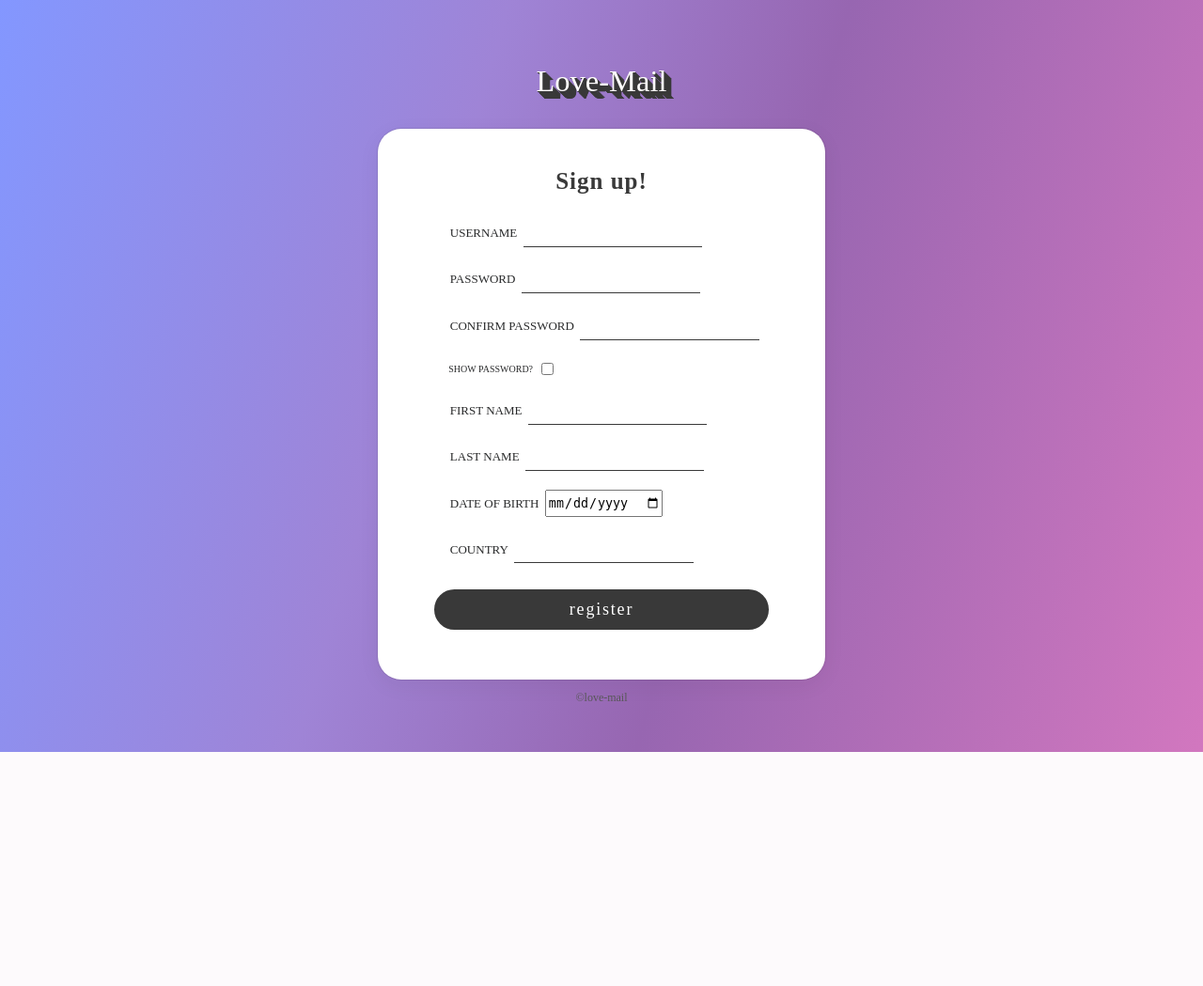
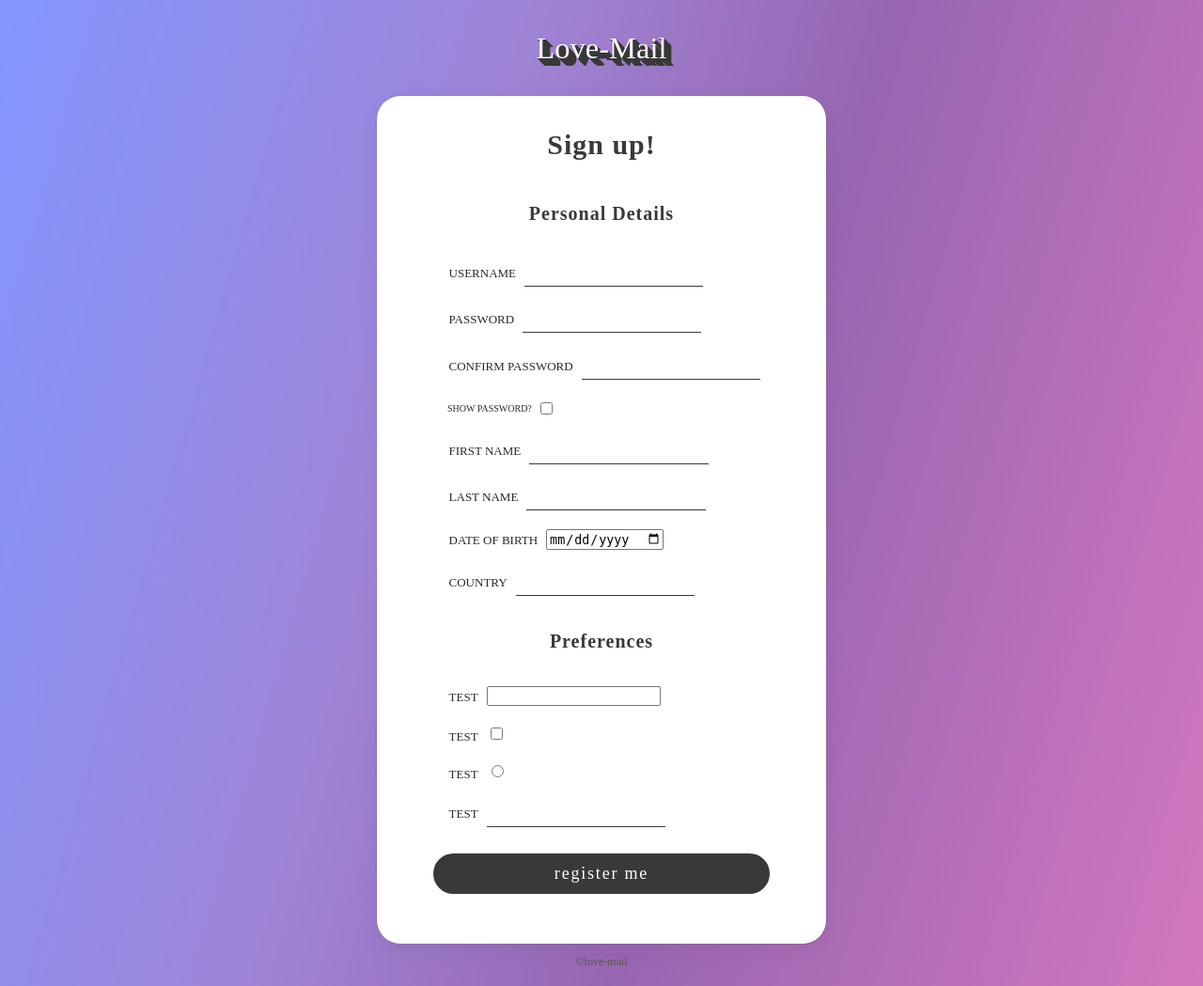
Before and after one commit to amritatwal/chatapp, a Node server app: page /register in a window 1280 px wide. Shown: the whole page at 94% size. Before the commit the page ends 800 px from the top, so only its background shows below. Run offline with Node 20, Linux system fonts and the light colour scheme.

Commit message:
added password check, additional input fields

```diff
--- a/app.js
+++ b/app.js
@@ -42,6 +42,11 @@ app.get("/register", function (req, res) {
   res.sendFile(__dirname + "/public/html/register.html");
 })
 
+// app.post('/register', function (req, res) {
+//   console.log(req.body)
+//   return;
+// })
+
 app.post("/profile", async function (req, res) {
   console.log(req.body)
   const username = req.body.username;
--- a/public/html/register.html
+++ b/public/html/register.html
@@ -7,25 +7,27 @@
     <link rel="stylesheet" href="../stylesheets/register.css" />
   </head>
   <body>
-    <div class="register__container">
-      <a href="../index.html">
+    <a href="../index.html">
         <p class="home-title">Love-Mail</p>
       </a>
+    <form action="/register" method="POST">
+    <div class="register__container">
       <div class="register__form">
-        <form action="/register" method="POST">
           <h1>Sign up!</h1>
+          <h2>Personal Details</h2>
           <div>
             <label for="user">Username</label>
             <input type="text" name="user" cols="50" required />
           </div>
           <div>
             <label for="password">Password</label>
-            <input type="password" name="user" cols="50" required/>
+            <input type="password" name="password" cols="50" required/>
           </div>
           <div>
             <label for="confirm-password">Confirm password</label>
             <input type="password" name="confirm-password" cols="50" required/>
           </div>
+          <p id="password-err">Please check your passwords match!</p>
           <div class="login__form__checkbox">
             <label for="checkbox">Show password?</label>
             <input type="checkbox" id="checkbox" name="checkbox" />
@@ -46,13 +48,30 @@
             <label for="country">Country</label>
             <input type="text" name="country" required/>
           </div>
-          <button class="login__btn--block" type="submit" value="login">
-            Register
+        <h2>Preferences</h2>
+        <div>
+            <label for="test">Test</label>
+            <input type="dropdown" name="test" cols="50" />
+        </div>
+        <div>
+            <label for="test">Test</label>
+            <input type="checkbox" name="test" cols="50" />
+        </div>
+        <div>
+            <label for="test">Test</label>
+            <input type="radio" name="test" cols="50"  />
+        </div>
+        <div>
+            <label for="test">Test</label>
+            <input type="text" name="test" cols="50" />
+        </div>
+          <button class="register__btn" type="submit" value="login">
+            Register me
           </button>
-        </form>
       </div>
-      <p id="p__copyright">©love-mail</p>
     </div>
+</form>
+    <p id="p__copyright">©love-mail</p>
     <script type="text/javascript" src="../javascripts/register.js"></script>
   </body>
 </html>
--- a/public/javascripts/register.js
+++ b/public/javascripts/register.js
@@ -2,15 +2,27 @@
 
 const passwordElements = document.querySelectorAll("input[type=password]");
 const checkboxElement = document.querySelector("#checkbox");
+const submitButton = document.querySelector(".register__btn");
+
+// Handle password match error
+const passwordErrMsg = document.querySelector("#password-err");
 
 function passwordToggle() {
-    passwordElements.forEach(password => {
-        if (password.type === "password") {
-            password.type = "text";
-        } else {
-            password.type = "password";
-        }
-    })
-};
+  passwordElements.forEach((password) => {
+    if (password.type === "password") {
+      password.type = "text";
+    } else {
+      password.type = "password";
+    }
+  });
+}
 
 checkboxElement.addEventListener("change", passwordToggle);
+
+function checkPasswordsMatch() {
+    if (passwordElements[0].value !== passwordElements[1].value) {
+        submitButton.disabled = true;
+        passwordErrMsg.style.display = 'inline';
+    }
+}
+submitButton.addEventListener("click", checkPasswordsMatch);
--- a/public/stylesheets/profile.css
+++ b/public/stylesheets/profile.css
@@ -14,8 +14,8 @@
 
 body {
     margin: 0;
-    background-image: url("../images/1.png");
-    background-size: cover;
+    /* background-image: url("../images/1.png");
+    background-size: cover; */
 }
 
 .container {
--- a/public/stylesheets/register.css
+++ b/public/stylesheets/register.css
@@ -12,11 +12,6 @@
   color: #393939;
 }
 
-html {
-    height: 100%;
-}
-
-
 body {
   margin: 0;
   font-family: Jost-Book;
@@ -28,7 +23,9 @@ body {
     rgba(151, 102, 177, 1) 60%,
     rgba(210, 119, 191, 1) 100%
   );
-  height: 100%;
+  display: flex;
+  flex-direction: column;
+  align-items: center;
 }
 
 a,
@@ -42,13 +39,6 @@ a::before {
 .home-title {
   font-family: Smallest Pixel-7;
   font-size: 2.5em;
-  /* color: #dda6b9; */
-  /* color: #e083e0;
-  letter-spacing: -3px;
-  text-shadow: 0.5px 0.5px #dd8cd2, 1px 1px #dd8cd2, 2px 2px #dd8cd2,
-    2.5px 2.5px #995a91, 3px 3px #995a91, 3.5px 3.5px #995a91, 4px 4px #995a91,
-    4.5px 4.5px #393939, 5px 5px #393939, 5.5px 5.5px #393939, 6px 6px #393939,
-    6.5px 6.5px #393939, 7px 7px #393939, 7.5px 7.5px #393939, 8px 8px #393939; */
   color: #fffdfd;
   text-shadow: 0.5px 0.5px #393939, 1px 1px #393939, 2px 2px #393939,
     2.5px 2.5px #393939, 3px 3px #393939, 3.5px 3.5px #393939, 4px 4px #393939,
@@ -58,20 +48,13 @@ a::before {
 
 .register__container {
   display: flex;
-  flex-direction: column;
+  flex-direction: row;
   justify-content: center;
-  align-items: center;
-  height: 100%;
   width: 100%;
+  height: auto;
 }
 
 .register__form {
-  display: flex;
-  height: auto;
-  width: max-content;
-  justify-content: center;
-  align-items: center;
-  flex-direction: row;
   padding: 0em 6em 3.5em 6em;
   background-color: white;
   border-radius: 25px;
@@ -82,19 +65,20 @@ a::before {
 
 .register__form h1 {
   letter-spacing: 1px;
-  font-size: 2.5em;
-  padding-top: 1em;
-  padding-left: 1em;
-  padding-right: 1em;
+  font-size: 3em;
+  padding: 0.5em;
+}
+
+.register__form h2 {
+  letter-spacing: 1px;
+  font-size: 2em;
+  padding: 0.5em;
 }
 
 .register__form div {
-    display: flex;
-    flex-direction: row;
   padding: 1em;
-    width:max-content;
+  width: max-content;
 }
-
 
 .register__form label {
   font-size: 1.3em;
@@ -120,7 +104,13 @@ input[type="password"] {
   width: auto;
 }
 
-.login__btn--block {
+#password-err {
+  display: none;
+  color: red;
+  font-size: 1.2em;
+}
+
+.register__btn {
   color: white;
   border: 2px solid #393939;
   background-color: #393939;
@@ -140,6 +130,6 @@ input[type="password"] {
 
 #p__copyright {
   font-size: 1.2em;
-  color:  #575757;
-  padding-bottom: 0.2em;
+  color: #575757;
+  padding-bottom: 0.5em;
 }
```
Lines whose indentation alone changed are shown as unchanged.
